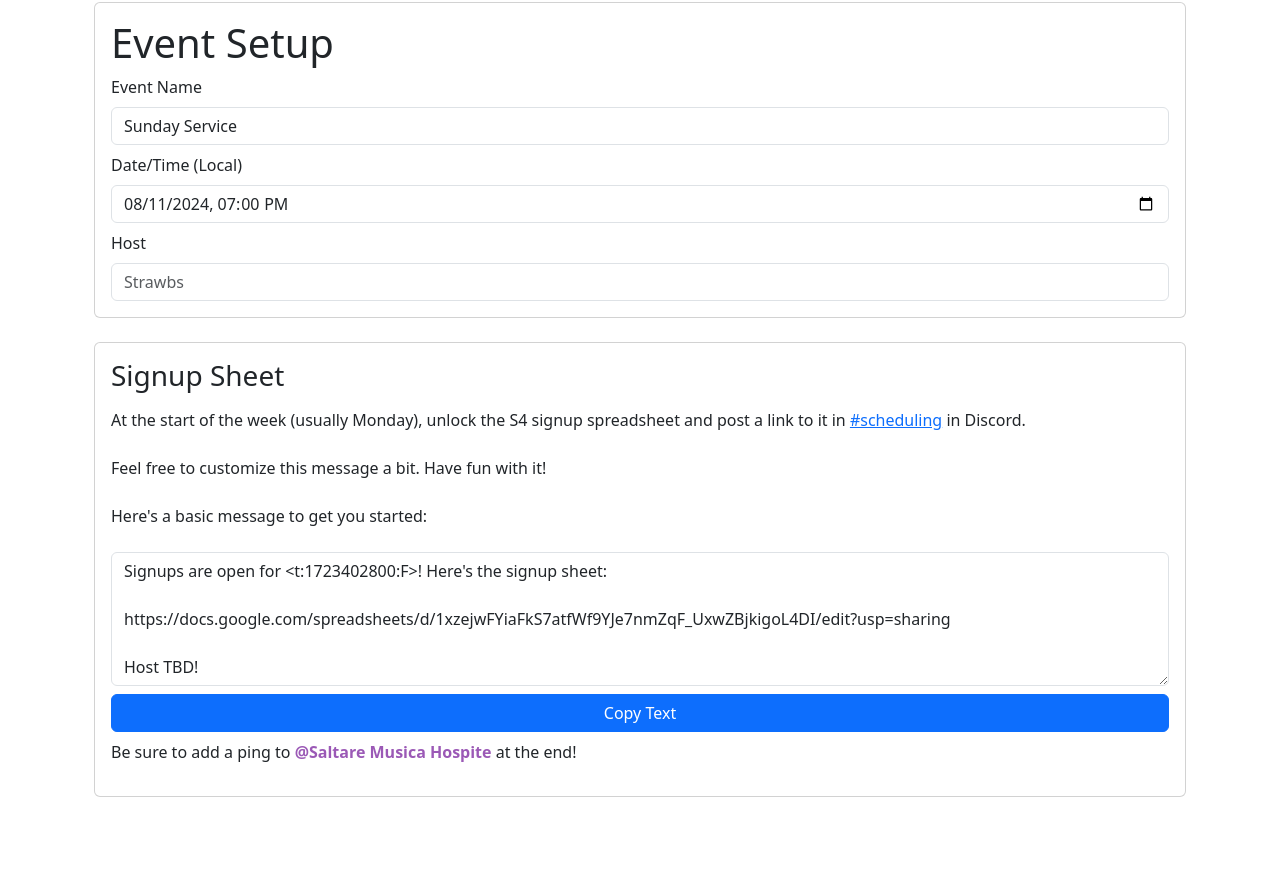
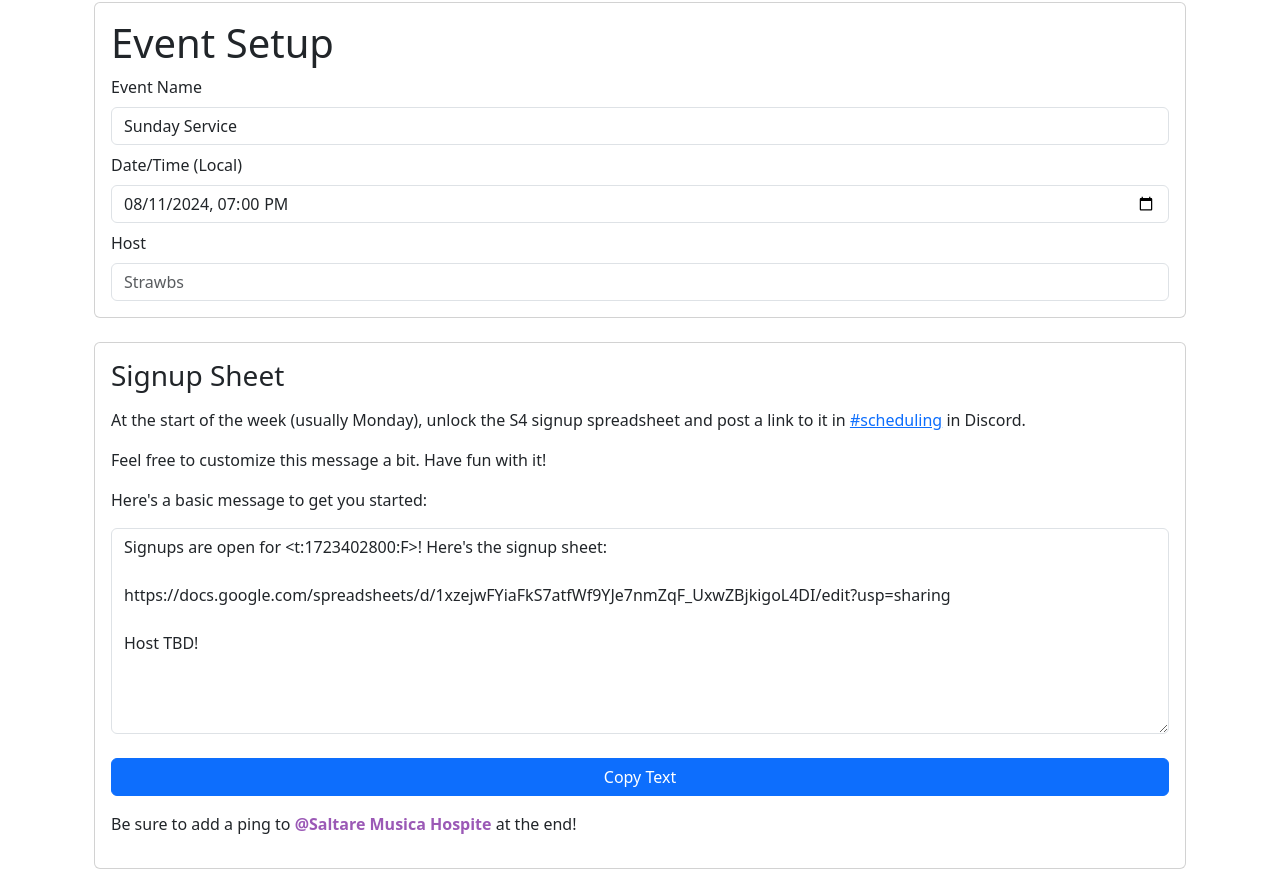
Before and after one commit to SundayServiceVR/sunday-service-vr, a React (Vite) app in the folder webapp/: page /events/1/setup in a window 1280 px wide. Shown: the part 222-1091 px from the top of the page. Before the commit the page ends 1019 px from the top, so only its background shows below. Built offline with nearby package versions, Linux system fonts and the light colour scheme; no server answers; the database is empty; sample sign-in values are in the browser's storage.

Commit message:
Adjusted signup sheet section styling

```diff
--- a/webapp/src/features/event/basic/EventDetails.tsx
+++ b/webapp/src/features/event/basic/EventDetails.tsx
@@ -18,8 +18,8 @@ const EventDetails = () => {
         </Card>
         <Card className="mt-4">
             <CardBody>
-                <div className="d-grid gap-2">
-                    <h3>Signup Sheet</h3>
+                <div>
+                    <h3 className="mb-3">Signup Sheet</h3>
                     <p>At the start of the week (usually Monday), unlock the S4 signup spreadsheet and post a link to it in <a target="_blank"
                         rel="noopener noreferrer"
                         href="https://discord.com/channels/1004489038159413248/1204320477732929566">
@@ -29,9 +29,11 @@ const EventDetails = () => {
                     <p>
                         Here's a basic message to get you started:
                     </p>
-                    <Form.Control as="textarea" value={message} rows={5} readOnly className="has-fixed-size" />
-                    <Button color={"primary"} onClick={() => { navigator.clipboard.writeText(message); }}>Copy Text</Button>
-                    <p>Be sure to add a ping to <span style={{color: "#9B59B6"}}><strong>@Saltare Musica Hospite</strong></span> at the end!</p>
+                    <div className="d-grid gap-2">
+                        <Form.Control as="textarea" value={message} rows={8} readOnly className="has-fixed-size" />
+                        <Button color={"primary"} className="mt-3 mb-2" onClick={() => { navigator.clipboard.writeText(message); }}>Copy Text</Button>
+                        <p>Be sure to add a ping to <span style={{color: "#9B59B6"}}><strong>@Saltare Musica Hospite</strong></span> at the end!</p>
+                    </div>
                 </div>
             </CardBody>
         </Card>
```
